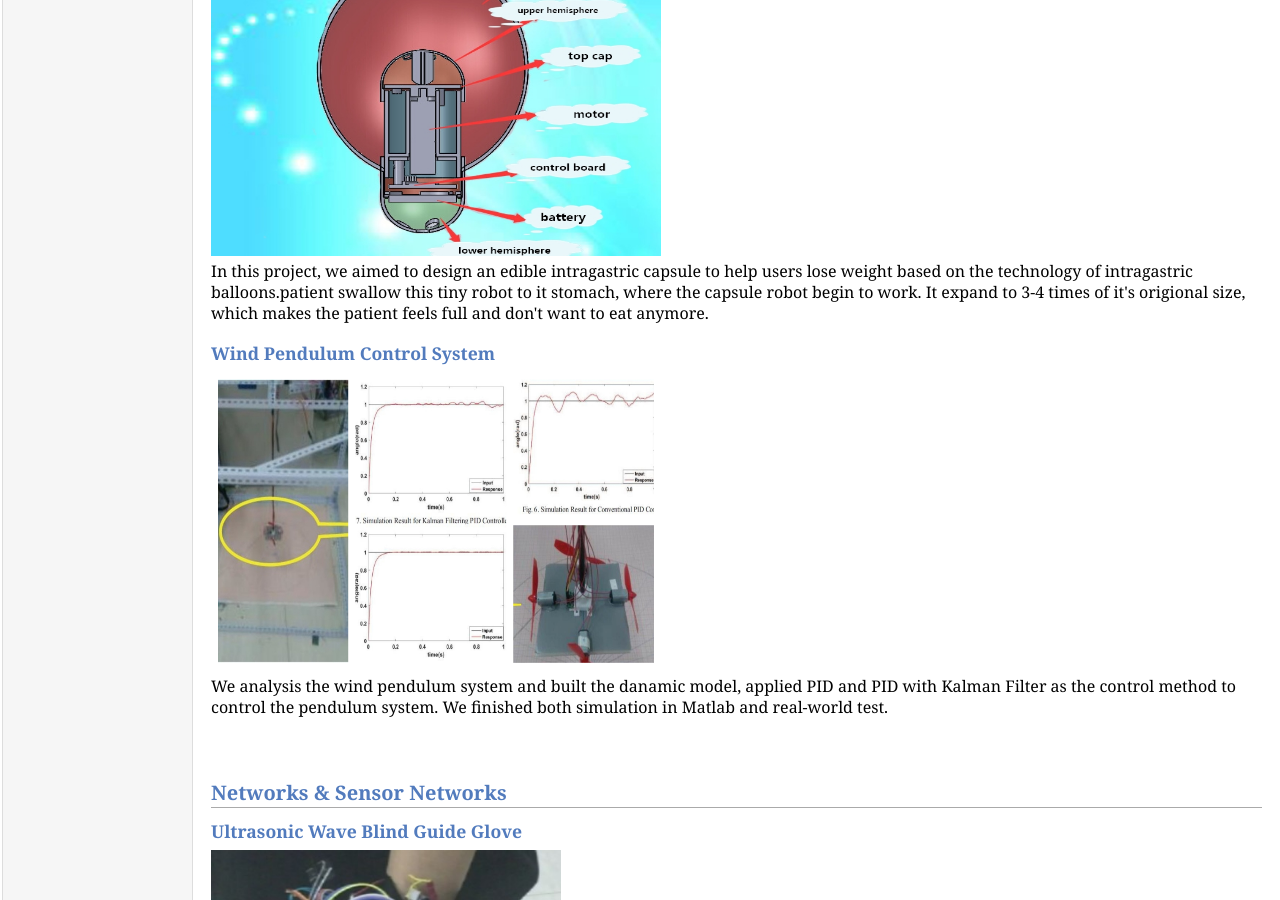
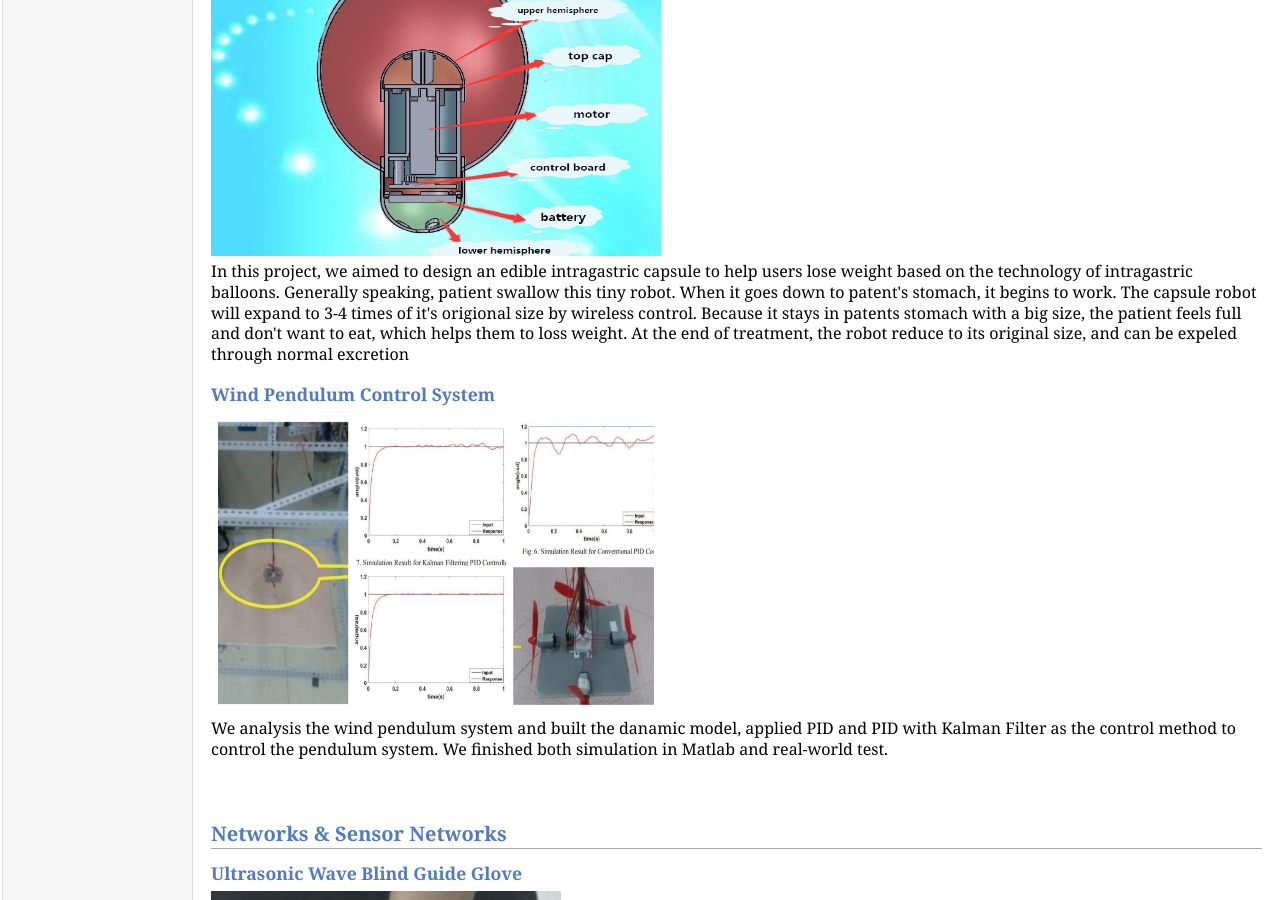
Before and after one commit to dukesky/dukesky.github.io, a Jekyll site: the page research.html, which Jekyll copies as it is, in a window 1280 px wide and 900 px high, scrolled down 1504 px. Built offline with Jekyll 4.4.1, drawn with Linux system fonts in a browser that asks for light colours.

Commit message:
Update research.html

```diff
--- a/research.html
+++ b/research.html
@@ -51,9 +51,10 @@
   <h3>Wireless Intragastric Capsule</h3>
    <img src="figs/capsule2.jpg" width="450px" height="300px" />
   <p>In this project, we aimed to design an edible intragastric capsule to help users lose weight based on the technology of
-    intragastric balloons.patient swallow this tiny robot to it stomach, where the capsule robot begin to work.
-    It expand to 3-4 times of it's origional size, which makes
-    the patient feels full and don't want to eat anymore.
+    intragastric balloons. Generally speaking, patient swallow this tiny robot. When it goes down to patent's stomach, it begins to
+    work. The capsule robot will expand to 3-4 times of it's origional size by wireless control. Because it stays in patents
+    stomach with a big size, the patient feels full and don't want to eat, which helps them to loss weight. At the end of treatment,
+    the robot reduce to its original size, and can be expeled through normal excretion
   </p>
   <p></p>
   <h3>Wind Pendulum Control System</h3>
```
